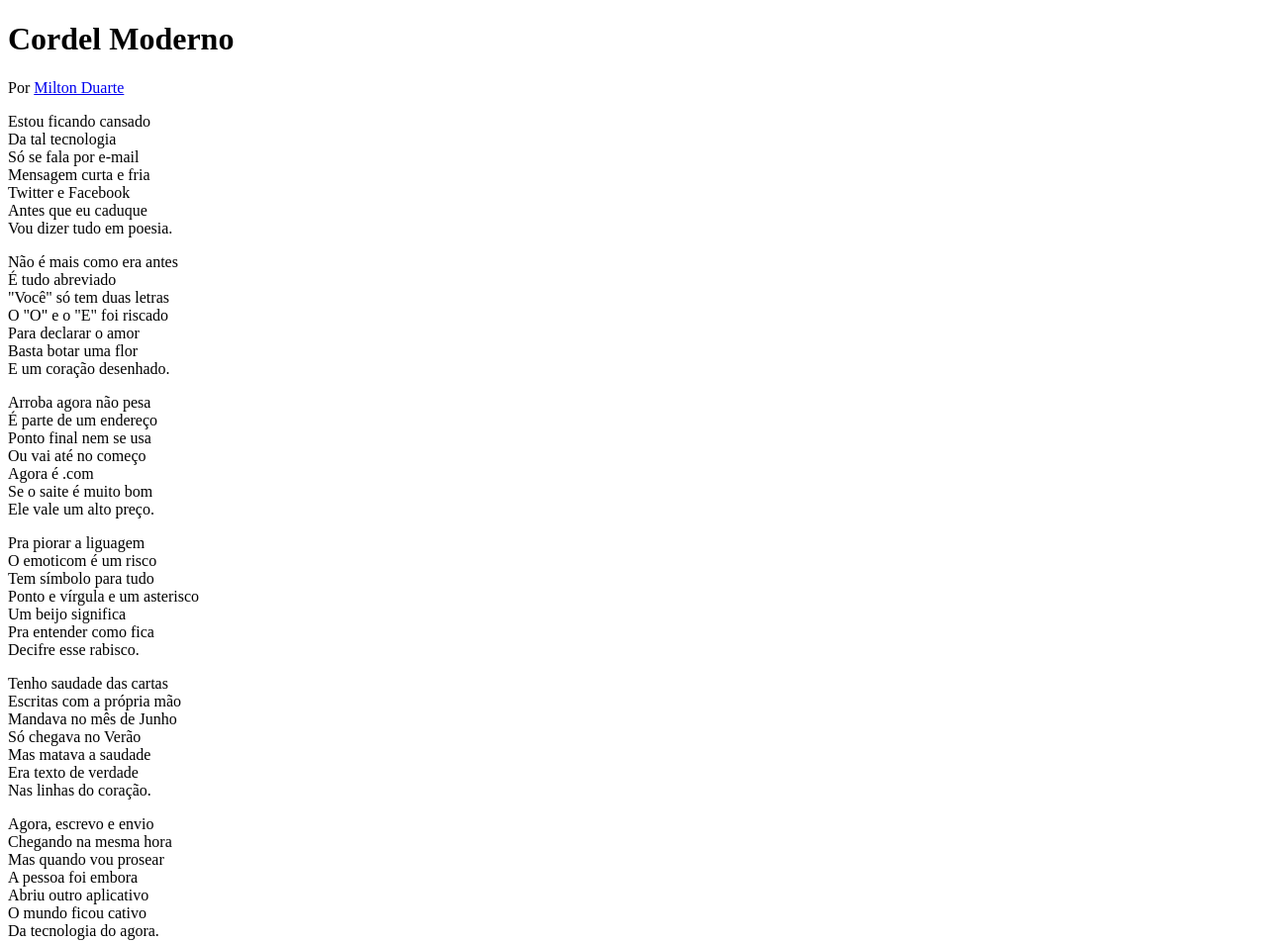
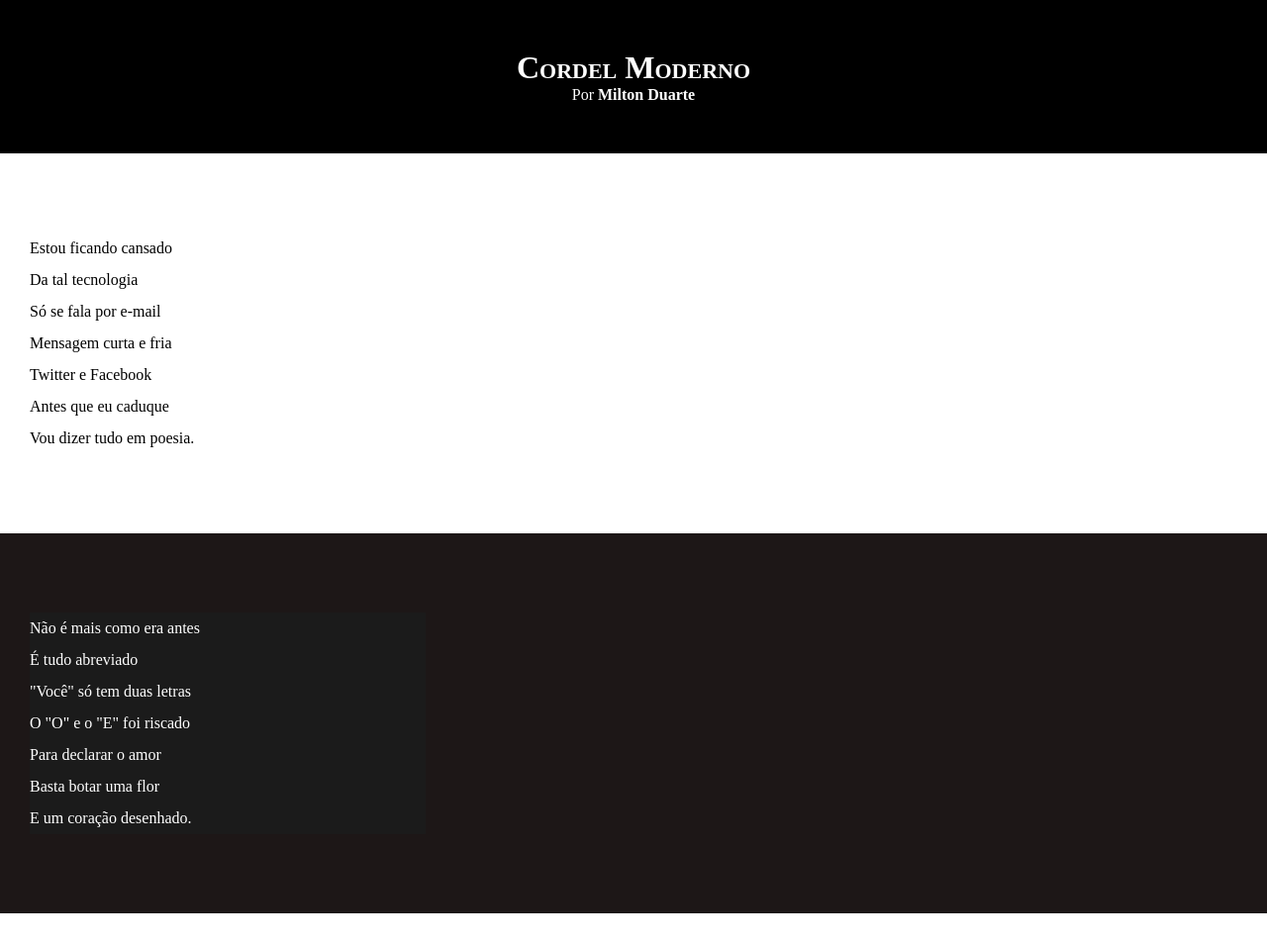
Before and after one commit to pietroraiol/html-css, a plain HTML site: page d012/index.html in a window 1280 px wide. Shown: the top 953 px of the page at 99% size. Drawn offline with Linux system fonts and the light colour scheme.

Commit message:
atualizei os estilos e textos e blocos

```diff
--- a/d012/estilo/style.css
+++ b/d012/estilo/style.css
@@ -1 +1,65 @@
 @charset "UTF-8";
+
+* {
+    margin: 0px;
+    padding: 0px;
+}
+
+html, body {
+    min-height: 100vh;
+    background-color: darkgray;
+}
+
+header {
+    background-color: black;
+    color: white;
+    text-align: center;
+}
+
+header > h1 {
+    padding-top: 50px;
+    font-variant: small-caps;
+}
+
+header > p {
+    padding-bottom: 50px;
+}
+
+header a, footer a {
+    color: white;
+    text-decoration: none;
+    font-weight: bolder;
+}
+
+header a:hover, footer a:hover {
+    text-decoration: underline;
+}
+
+section {
+    padding-top: 10vh;
+    padding-bottom: 10vh;
+    line-height: 2em;
+    padding-left: 30px;
+}
+
+section.normal {
+    background-color: white;
+    color: black;
+}
+section.imagem {
+    background: rgb(29, 23, 23);
+    color: white;
+}
+
+section.imagem > p {
+    width: 400px;
+    background-color: rgb(27, 27, 27);
+}
+
+footer {
+    background-color: black;
+    color: white;
+    text-align: center;
+    padding: 10px;
+
+}
--- a/d012/index.html
+++ b/d012/index.html
@@ -13,7 +13,7 @@
 
     </header>
 
-    <section>
+    <section class="normal">
         <p>
             Estou ficando cansado <br>
             Da tal tecnologia <br>
@@ -26,7 +26,7 @@
     </section>
 
 
-<section>
+<section class="imagem">
     <p>
 
             Não é mais como era antes <br>
@@ -40,7 +40,7 @@
 </section>
 
 
-<section>
+<section class="normal">
 
         <p>
             Arroba agora não pesa <br>
@@ -64,7 +64,7 @@
 </section>
 
 
-<section>
+<section class="imagem">
     <p>
 
             Tenho saudade das cartas <br>
@@ -79,7 +79,7 @@
 
 
 
-    <section>
+    <section class="normal">
         <p>
             Agora, escrevo e envio <br>
             Chegando na mesma hora <br>
```
